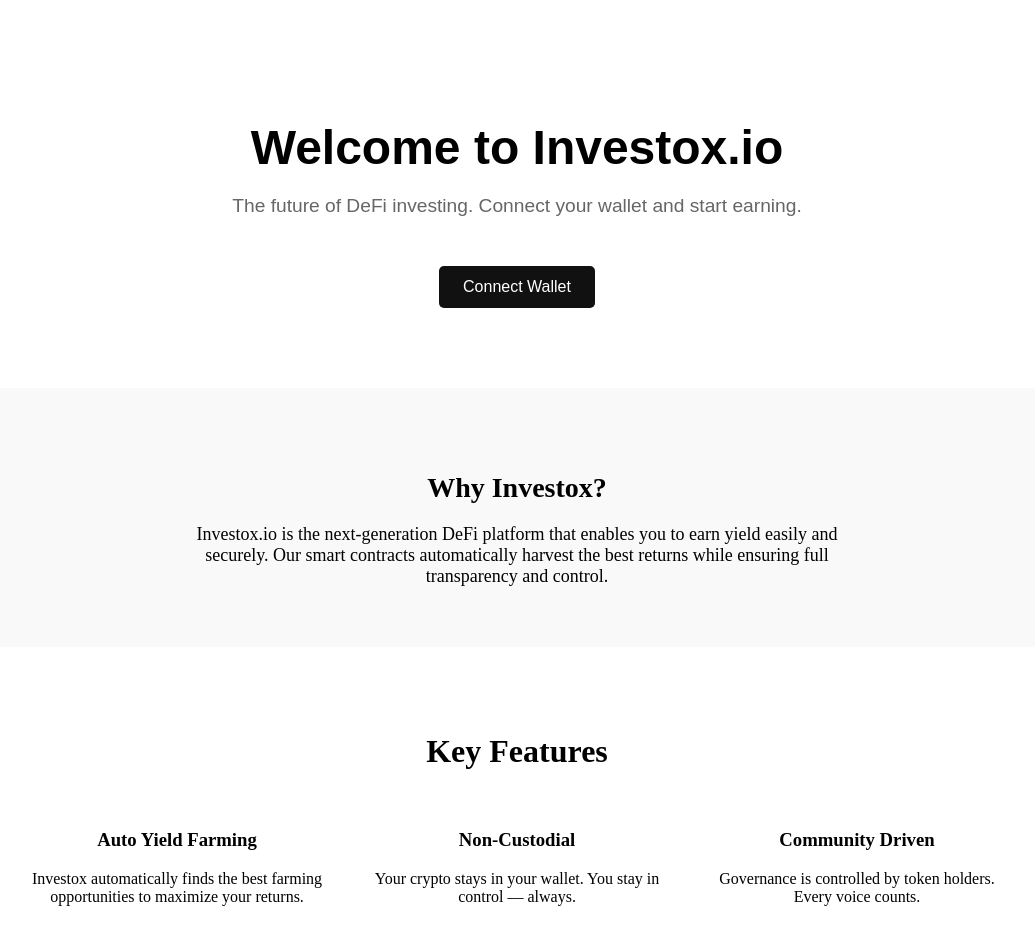
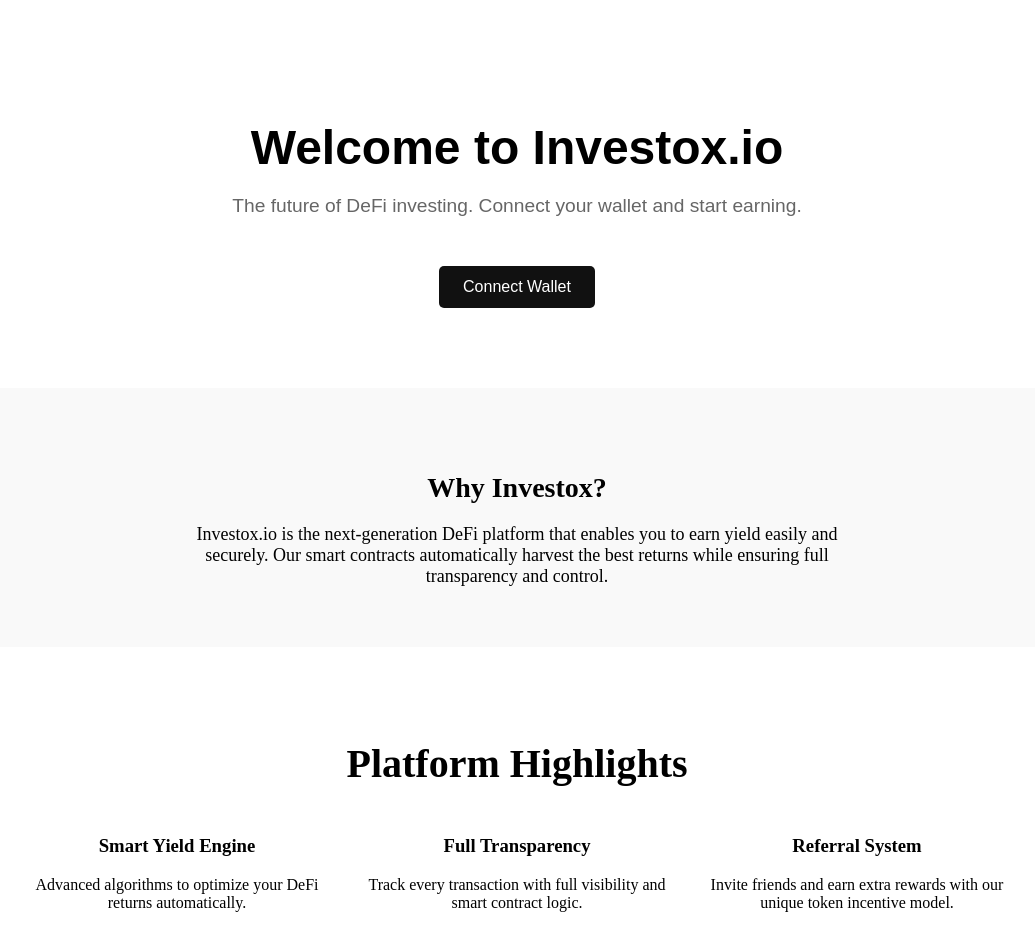
Before and after one commit to invextox/investox-site, a Next.js app: page / in a window 1280 px wide. Shown: the top 950 px of the page, without its empty margins (123-1158 px from the left). Built offline with nearby package versions, Linux system fonts and the light colour scheme.

Commit message:
Update Features.js

```diff
--- a/components/Features.js
+++ b/components/Features.js
@@ -1,19 +1,19 @@
 export default function Features() {
   return (
     <section style={{ padding: '60px 20px', background: '#fff', textAlign: 'center' }}>
-      <h2 style={{ fontSize: '32px', marginBottom: '40px' }}>Key Features</h2>
+      <h2 style={{ fontSize: '2.5em', marginBottom: '30px' }}>Platform Highlights</h2>
       <div style={{ display: 'flex', justifyContent: 'center', gap: '40px', flexWrap: 'wrap' }}>
         <div style={{ maxWidth: '300px' }}>
-          <h3>Auto Yield Farming</h3>
-          <p>Investox automatically finds the best farming opportunities to maximize your returns.</p>
+          <h3>Smart Yield Engine</h3>
+          <p>Advanced algorithms to optimize your DeFi returns automatically.</p>
         </div>
         <div style={{ maxWidth: '300px' }}>
-          <h3>Non-Custodial</h3>
-          <p>Your crypto stays in your wallet. You stay in control — always.</p>
+          <h3>Full Transparency</h3>
+          <p>Track every transaction with full visibility and smart contract logic.</p>
         </div>
         <div style={{ maxWidth: '300px' }}>
-          <h3>Community Driven</h3>
-          <p>Governance is controlled by token holders. Every voice counts.</p>
+          <h3>Referral System</h3>
+          <p>Invite friends and earn extra rewards with our unique token incentive model.</p>
         </div>
       </div>
     </section>
```
